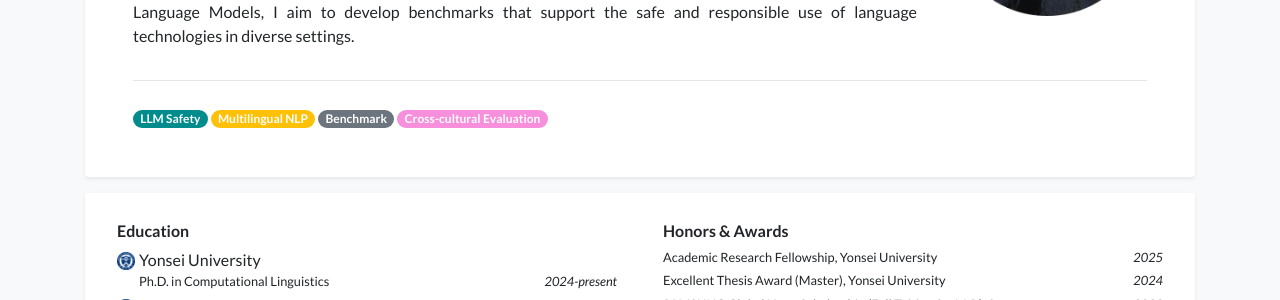
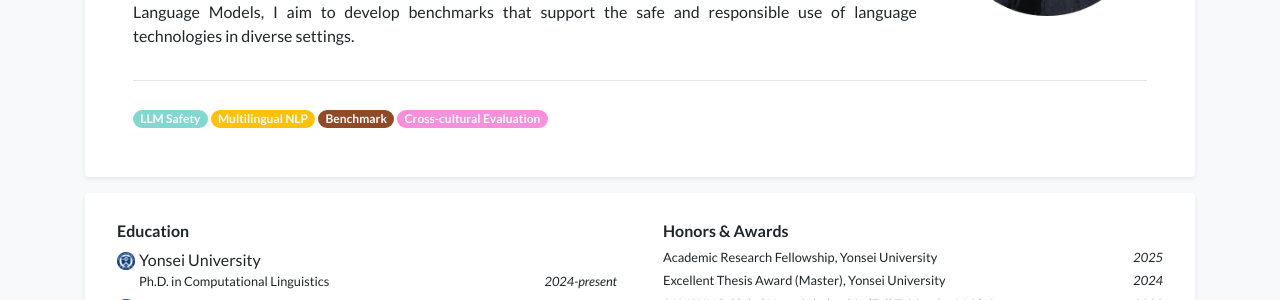
Before and after one commit to wangxiaonan-git/wangxiaonan-git.github.io, a Jekyll site: the page built from index.html, in a window 1280 px wide. Shown: the part 360-660 px from the top of the page. Built offline with Jekyll 4.4.1, drawn with Linux system fonts in a browser that asks for light colours; a style sheet for code colours, icons or effects is not loaded.

Commit message:
Update profile_card.html

```diff
--- a/_includes/widgets/profile_card.html
+++ b/_includes/widgets/profile_card.html
@@ -40,9 +40,9 @@
                     <div class="col">
                         <!-- Research interest tags -->
                         <div class="text-profile-bio mt-2">
-                            <span class="badge badge-pill" style="background-color:#008c8c; color: white;">LLM Safety</span>
+                            <span class="badge badge-pill" style="background-color:#81D8D0; color: white;">LLM Safety</span>
                             <span class="badge badge-pill" style="background-color:#ffc107; color: white;">Multilingual NLP</span>
-                            <span class="badge badge-pill" style="background-color:#6c757d; color: white;">Benchmark</span>
+                            <span class="badge badge-pill" style="background-color:#8f4b28; color: white;">Benchmark</span>
                             <span class="badge badge-pill" style="background-color:#f78fdd; color: white;">Cross-cultural Evaluation</span>
                         </div>
 
```
